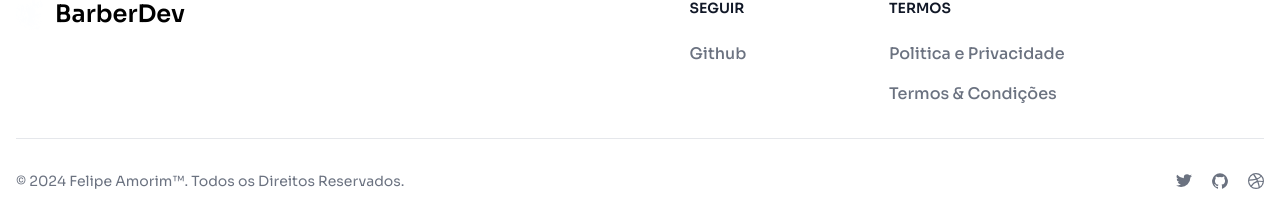
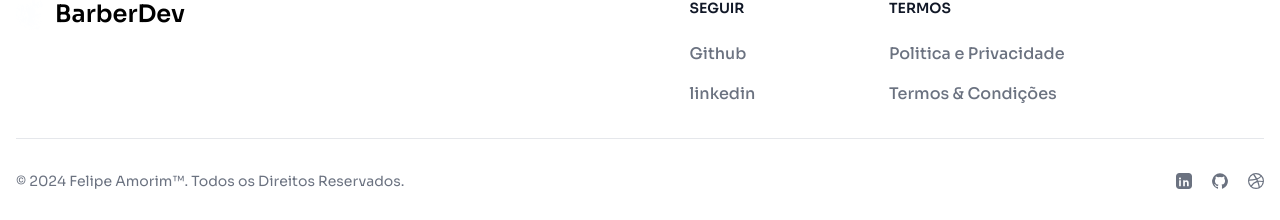
Before and after one commit to famorim-dev/Barbearia-Dev, a React (Vite) app: page / in a window 1280 px wide. Shown: the part 2808-3028 px from the top of the page. Built offline with nearby package versions, Linux system fonts and the light colour scheme.

Commit message:
configurando footer

```diff
--- a/src/components/footer/footer.jsx
+++ b/src/components/footer/footer.jsx
@@ -5,7 +5,7 @@ export function Footer(){
             <div class="mx-auto w-full max-w-screen-xl p-4 py-6 lg:py-8">
                 <div class="md:flex md:justify-between">
                     <div class="mb-6 md:mb-0">
-                        <a href="https://flowbite.com/" class="flex items-center">
+                        <a href="/" class="flex items-center">
                             <img src={logo} class="h-8 me-3" alt="BarberDev Logo" />
                             <span class="self-center text-2xl font-semibold whitespace-nowrap dark:text-white">BarberDev</span>
                         </a>
@@ -16,10 +16,10 @@ export function Footer(){
                             <h2 class="mb-6 text-sm font-semibold text-gray-900 uppercase dark:text-white">Seguir</h2>
                             <ul class="text-gray-500 dark:text-gray-400 font-medium">
                                 <li class="mb-4">
-                                    <a href="https://github.com/themesberg/flowbite" class="hover:underline ">Github</a>
+                                    <a href="https://github.com/famorim-dev" class="hover:underline ">Github</a>
                                 </li>
                                 <li>
-                                    <a href="https://discord.gg/4eeurUVvTy" class="hover:underline"></a>
+                                    <a href="https://www.linkedin.com/in/felipe-amorim-04a6172a5" class="hover:underline">linkedin</a>
                                 </li>
                             </ul>
                         </div>
@@ -41,19 +41,19 @@ export function Footer(){
                     <span class="text-sm text-gray-500 sm:text-center dark:text-gray-400">© 2024 <a href="https://flowbite.com/" class="hover:underline">Felipe Amorim™</a>. Todos os Direitos Reservados.
                     </span>
                     <div class="flex mt-4 sm:justify-center sm:mt-0">
-                        <a href="#" class="text-gray-500 hover:text-gray-900 dark:hover:text-white ms-5">
-                            <svg class="w-4 h-4" aria-hidden="true" xmlns="http://www.w3.org/2000/svg" fill="currentColor" viewBox="0 0 20 17">
-                                <path fill-rule="evenodd" d="M20 1.892a8.178 8.178 0 0 1-2.355.635 4.074 4.074 0 0 0 1.8-2.235 8.344 8.344 0 0 1-2.605.98A4.13 4.13 0 0 0 13.85 0a4.068 4.068 0 0 0-4.1 4.038 4 4 0 0 0 .105.919A11.705 11.705 0 0 1 1.4.734a4.006 4.006 0 0 0 1.268 5.392 4.165 4.165 0 0 1-1.859-.5v.05A4.057 4.057 0 0 0 4.1 9.635a4.19 4.19 0 0 1-1.856.07 4.108 4.108 0 0 0 3.831 2.807A8.36 8.36 0 0 1 0 14.184 11.732 11.732 0 0 0 6.291 16 11.502 11.502 0 0 0 17.964 4.5c0-.177 0-.35-.012-.523A8.143 8.143 0 0 0 20 1.892Z" clip-rule="evenodd"/>
+                        <a href="https://www.linkedin.com/in/felipe-amorim-04a6172a5" target="_blank" rel="noopener noreferrer" class="text-gray-500 hover:text-gray-900 dark:hover:text-white ms-5">
+                            <svg class="w-4 h-4" aria-hidden="true" xmlns="http://www.w3.org/2000/svg" fill="currentColor" viewBox="0 0 24 24">
+                                <path d="M19 0h-14c-2.761 0-5 2.239-5 5v14c0 2.761 2.239 5 5 5h14c2.762 0 5-2.239 5-5v-14c0-2.761-2.238-5-5-5zm-11.75 20h-2.5v-9h2.5v9zm-1.25-10.268c-.8 0-1.45-.653-1.45-1.464s.65-1.464 1.45-1.464c.801 0 1.45.653 1.45 1.464s-.649 1.464-1.45 1.464zm13 10.268h-2.5v-4.5c0-1.072-.02-2.449-1.493-2.449-1.497 0-1.727 1.17-1.727 2.378v4.571h-2.5v-9h2.4v1.233h.034c.334-.633 1.152-1.298 2.372-1.298 2.537 0 3.521 1.67 3.521 4.835v4.23z"/>
                             </svg>
-                            <span class="sr-only">Twitter page</span>
+                            <span class="sr-only">LinkedIn page</span>
                         </a>
-                        <a href="#" class="text-gray-500 hover:text-gray-900 dark:hover:text-white ms-5">
+                        <a href="https://github.com/famorim-dev" class="text-gray-500 hover:text-gray-900 dark:hover:text-white ms-5">
                             <svg class="w-4 h-4" aria-hidden="true" xmlns="http://www.w3.org/2000/svg" fill="currentColor" viewBox="0 0 20 20">
                                     <path fill-rule="evenodd" d="M10 .333A9.911 9.911 0 0 0 6.866 19.65c.5.092.678-.215.678-.477 0-.237-.01-1.017-.014-1.845-2.757.6-3.338-1.169-3.338-1.169a2.627 2.627 0 0 0-1.1-1.451c-.9-.615.07-.6.07-.6a2.084 2.084 0 0 1 1.518 1.021 2.11 2.11 0 0 0 2.884.823c.044-.503.268-.973.63-1.325-2.2-.25-4.516-1.1-4.516-4.9A3.832 3.832 0 0 1 4.7 7.068a3.56 3.56 0 0 1 .095-2.623s.832-.266 2.726 1.016a9.409 9.409 0 0 1 4.962 0c1.89-1.282 2.717-1.016 2.717-1.016.366.83.402 1.768.1 2.623a3.827 3.827 0 0 1 1.02 2.659c0 3.807-2.319 4.644-4.525 4.889a2.366 2.366 0 0 1 .673 1.834c0 1.326-.012 2.394-.012 2.72 0 .263.18.572.681.475A9.911 9.911 0 0 0 10 .333Z" clip-rule="evenodd"/>
                             </svg>
                             <span class="sr-only">GitHub</span>
                         </a>
-                        <a href="#" class="text-gray-500 hover:text-gray-900 dark:hover:text-white ms-5">
+                        <a href="/app/admin" class="text-gray-500 hover:text-gray-900 dark:hover:text-white ms-5">
                             <svg class="w-4 h-4" aria-hidden="true" xmlns="http://www.w3.org/2000/svg" fill="currentColor" viewBox="0 0 20 20">
                                 <path fill-rule="evenodd" d="M10 0a10 10 0 1 0 10 10A10.009 10.009 0 0 0 10 0Zm6.613 4.614a8.523 8.523 0 0 1 1.93 5.32 20.094 20.094 0 0 0-5.949-.274c-.059-.149-.122-.292-.184-.441a23.879 23.879 0 0 0-.566-1.239 11.41 11.41 0 0 0 4.769-3.366ZM8 1.707a8.821 8.821 0 0 1 2-.238 8.5 8.5 0 0 1 5.664 2.152 9.608 9.608 0 0 1-4.476 3.087A45.758 45.758 0 0 0 8 1.707ZM1.642 8.262a8.57 8.57 0 0 1 4.73-5.981A53.998 53.998 0 0 1 9.54 7.222a32.078 32.078 0 0 1-7.9 1.04h.002Zm2.01 7.46a8.51 8.51 0 0 1-2.2-5.707v-.262a31.64 31.64 0 0 0 8.777-1.219c.243.477.477.964.692 1.449-.114.032-.227.067-.336.1a13.569 13.569 0 0 0-6.942 5.636l.009.003ZM10 18.556a8.508 8.508 0 0 1-5.243-1.8 11.717 11.717 0 0 1 6.7-5.332.509.509 0 0 1 .055-.02 35.65 35.65 0 0 1 1.819 6.476 8.476 8.476 0 0 1-3.331.676Zm4.772-1.462A37.232 37.232 0 0 0 13.113 11a12.513 12.513 0 0 1 5.321.364 8.56 8.56 0 0 1-3.66 5.73h-.002Z" clip-rule="evenodd"/>
                             </svg>
```
